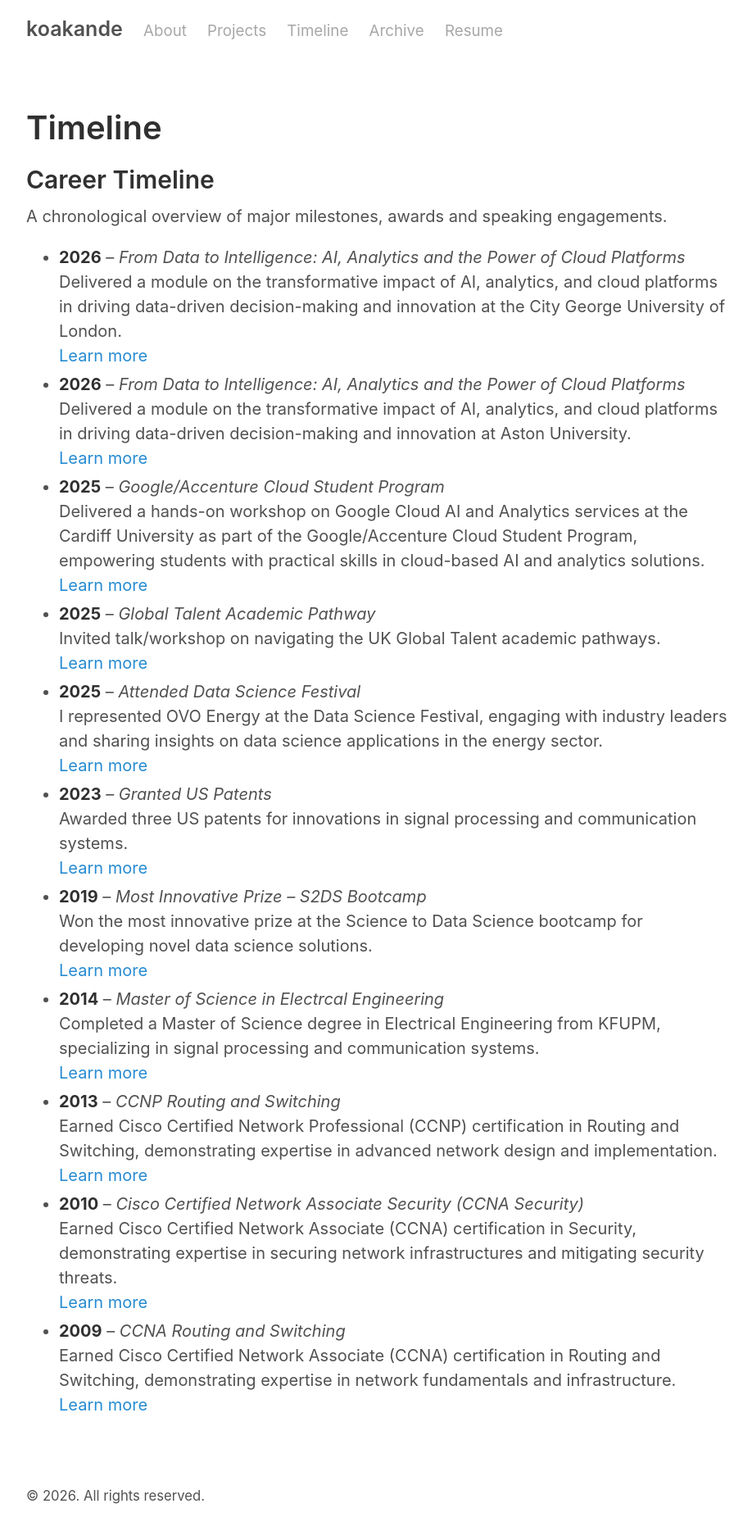
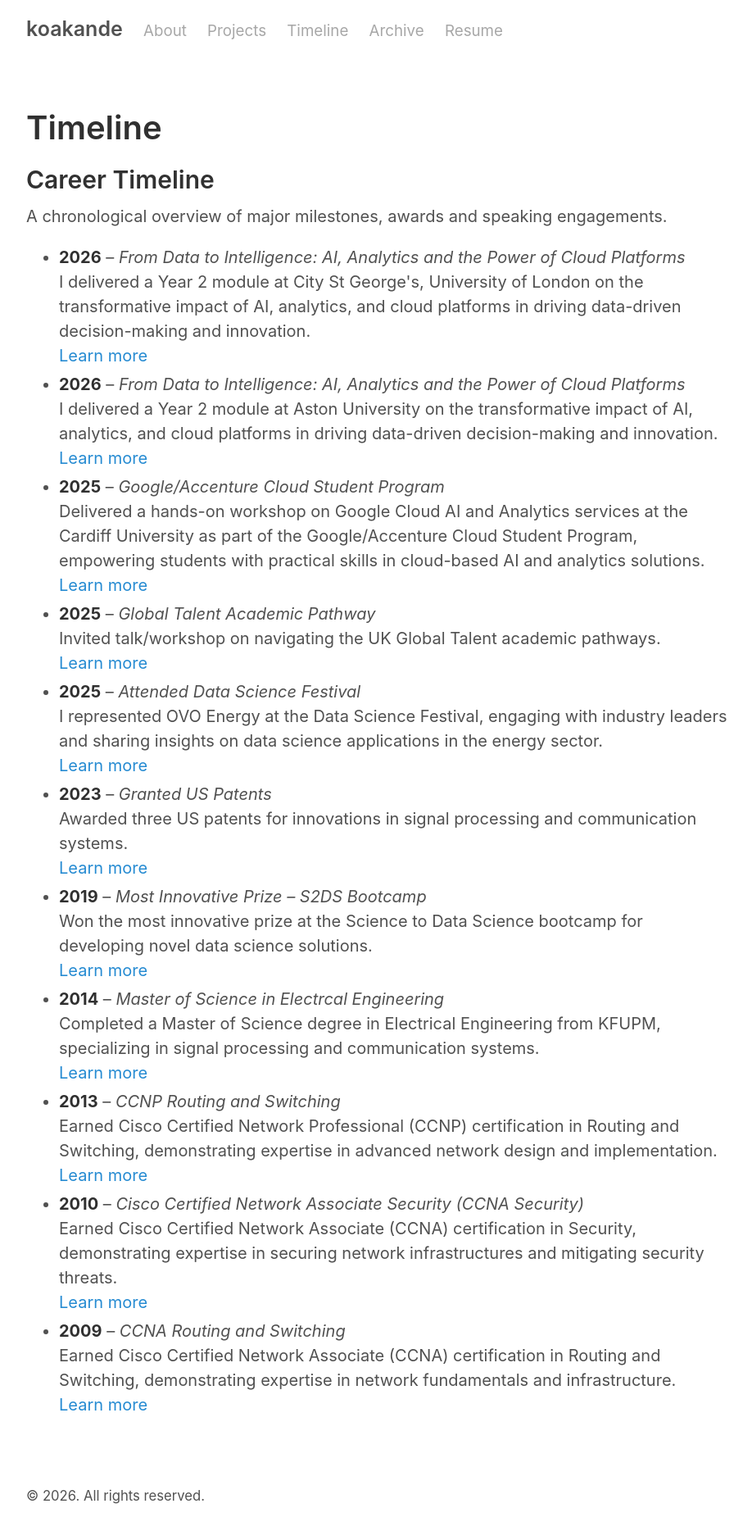
Before and after one commit to kbakande/kbakande.github.io, a Jekyll site: the page built from timeline.html, in a window 1280 px wide. Shown: the whole page at 82% size, without its empty margins (178-1096 px from the left). Built offline with Jekyll 4.4.1, drawn with Linux system fonts in a browser that asks for light colours.

```diff
--- a/_data/timeline.yml
+++ b/_data/timeline.yml
@@ -1,22 +1,19 @@
 - year: 2026
   title: "From Data to Intelligence: AI, Analytics and the Power of Cloud Platforms"
-  description: Delivered a module on the transformative impact of AI, analytics, and cloud platforms in driving data-driven decision-making and innovation at the City George University of London.
+  description: I delivered a Year 2 module at City St George's, University of London on the transformative impact of AI, analytics, and cloud platforms in driving data-driven decision-making and innovation.
   link: https://drive.google.com/file/d/1afBpexgQ-RMdsdcqqsuRn0CPf4uzh6Av/view?usp=drivesdk
 - year: 2026
   title: "From Data to Intelligence: AI, Analytics and the Power of Cloud Platforms"
-  description: Delivered a module on the transformative impact of AI, analytics, and cloud platforms in driving data-driven decision-making and innovation at Aston University.
+  description: I delivered a Year 2 module at Aston University on the transformative impact of AI, analytics, and cloud platforms in driving data-driven decision-making and innovation.
   link: https://drive.google.com/file/d/1afBpexgQ-RMdsdcqqsuRn0CPf4uzh6Av/view?usp=drivesdk
-
 - year: 2025
   title: Google/Accenture Cloud Student Program
   description: Delivered a hands-on workshop on Google Cloud AI and Analytics services at the Cardiff University as part of the Google/Accenture Cloud Student Program, empowering students with practical skills in cloud-based AI and analytics solutions.
   link: https://www.linkedin.com/posts/the-justin-james_ideas-ai-google-activity-7397223926465978368-8JwQ?utm_source=share&utm_medium=member_desktop&rcm=ACoAAA-_exkBxR7MYX8PDiBPArF4Wdqrtoup2ag
-
 - year: 2025
   title: Global Talent Academic Pathway
   description: Invited talk/workshop on navigating the UK Global Talent academic pathways.
   link: https://drive.google.com/file/d/1afBpexgQ-RMdsdcqqsuRn0CPf4uzh6Av/view?usp=drivesdk
-
 - year: 2025
   title: Attended Data Science Festival
   description: I represented OVO Energy at the Data Science Festival, engaging with industry leaders and sharing insights on data science applications in the energy sector.
```
Also changed, not shown: 1 other file.
